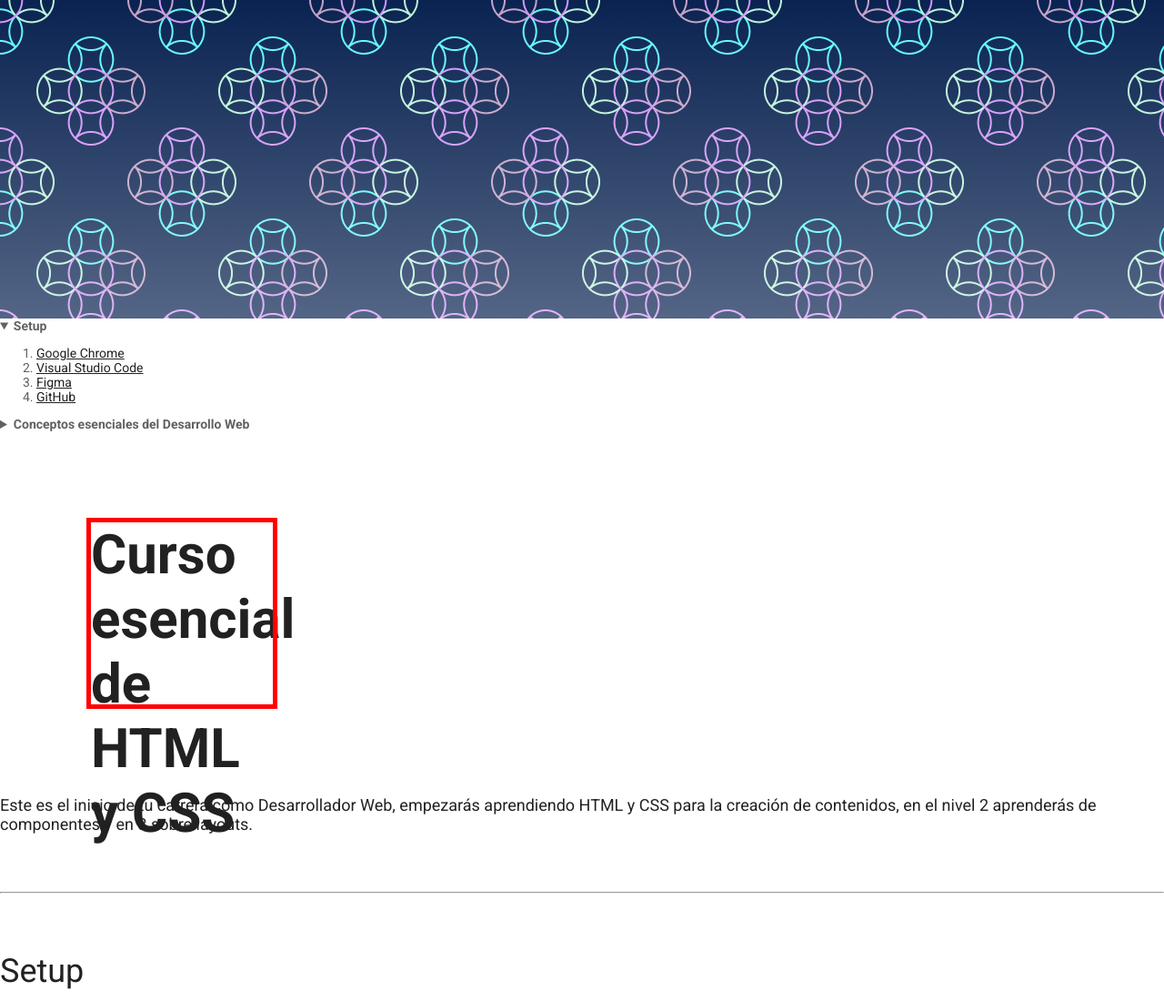
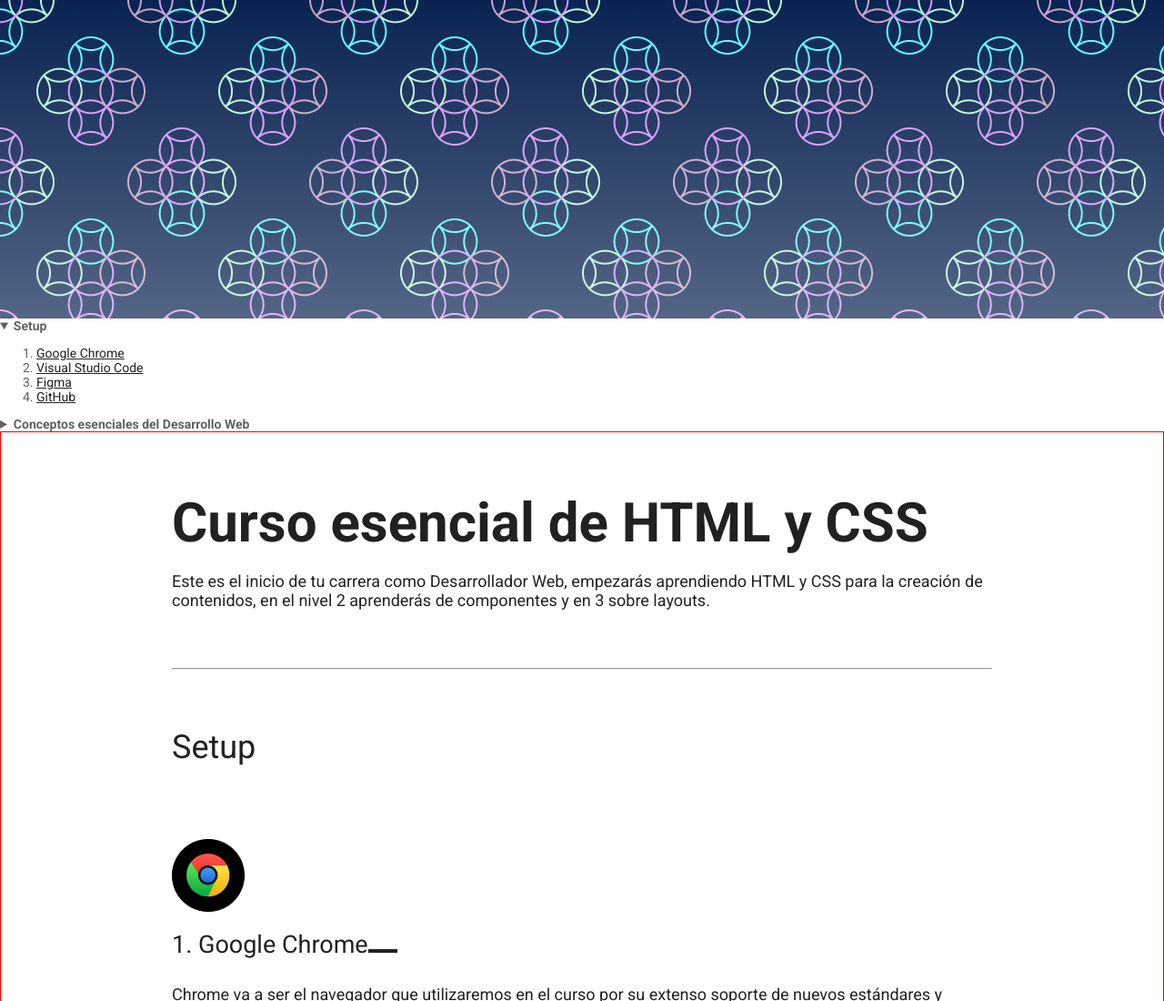
Before and after one commit to WilsonLpz412/curso-esencial-html-css, a plain HTML site: page index.html in a window 1280 px wide. Shown: the top 1100 px of the page at 91% size. Drawn offline with Linux system fonts and the light colour scheme.

Commit message:
Técnica del wrapper

```diff
--- a/css/styles-physical.css
+++ b/css/styles-physical.css
@@ -117,6 +117,18 @@ blockquote span::before {
   content: '-';
 }
 
+.main {
+  border: 1px solid red;
+}
+
+.wrapper {
+  width: 902px;
+  margin: auto;
+}
+
+.main-content {
+  background: white;
+}
 .debug {
   /* box-shadow: inset 0 0 0 50px red; */
   /* box-shadow: 0 0 0 10px red; */
@@ -124,12 +136,6 @@ blockquote span::before {
   /* background: blue; */
   /* border: 10px solid red !important; */
   /* box-sizing: border-box; */
-}
-
-.title {
-  height: 200px;
-  width: 200px;
-  margin: 100px;
 }
 
 .hero {
--- a/index.html
+++ b/index.html
@@ -84,8 +84,10 @@
       </details>
     </nav>
   </header>
-  <main>
-    <h1 class="title debug">
+  <main class="main">
+    <div class="wrapper">
+      <div class="main-content">
+        <h1>
           Curso esencial de HTML y CSS
         </h1>
         <p>
@@ -137,11 +139,9 @@
         <hr>
         <section class="section-content">
           <h2>Conceptos esenciales del Desarrollo Web</h2>
-
           <h3 id="html">Qué es HTML</h3>
           <p>Hyper Text Markup Language o Lenguaje de marcas Hipertexto. Es el componente más básico de la web. Define el significado
           y la estructura del contenido.</p>
-
           <pre>
 &lt;!DOCTYPE html&gt;
 &lt;html lang=&quot;en&quot;&gt;
@@ -155,7 +155,6 @@
 &lt;/body&gt;
 &lt;/html&gt;
           </pre>
-
           <h3 id="etiquetas">Etiquetas</h3>
           <p>Las etiquetas HTML van a ayudarnos a brindar una estructura y semántica al contenido de nuestro website y cada una tiene
           características y usos diferentes aunque visualmente den un resultado similar.</p>
@@ -217,6 +216,8 @@
           Si tienes alguna pregunta escríbeme a
           <a href="mailto:wold412@gmail.com">wold412@gmailcom</a>
         </p>
+      </div>
+    </div>
   </main>
 </body>
 </html>
```
Lines whose indentation alone changed are shown as unchanged.
